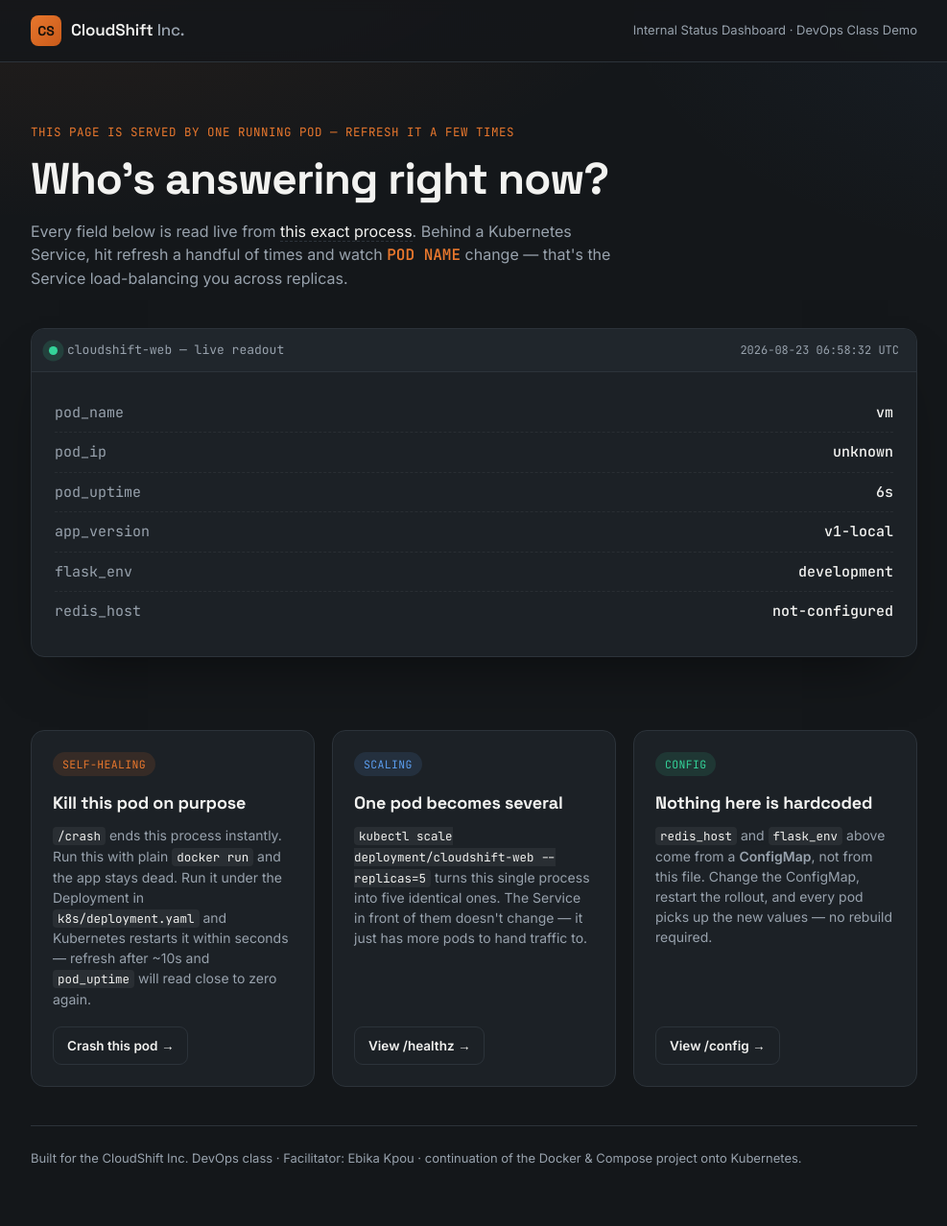
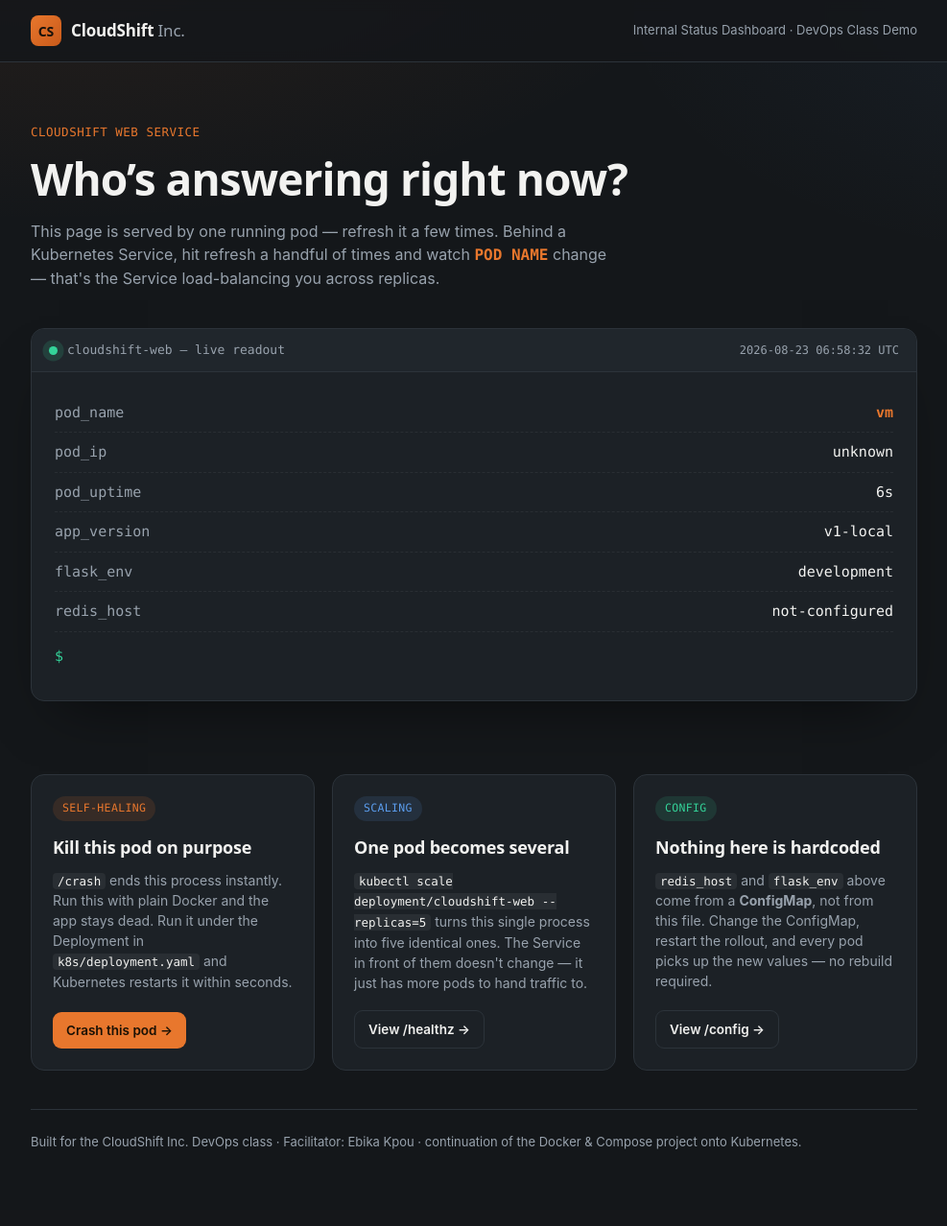
Before and after one commit to christianobi1/cloudshift-automation-toolkit, a Flask app: page / in a window 1280 px wide. Shown: the whole page at 96% size, without its empty margins (146-1133 px from the left). After the commit the page ends 1198 px from the top, so only its background shows below. Run offline with Flask 3, Linux system fonts and the light colour scheme.

Commit message:
Production-harden the Kubernetes deployment: namespace, Secrets, Ingress+TLS, HPA, CI/CD

```diff
--- a/app.py
+++ b/app.py
@@ -1,5 +1,3 @@
-#!/usr/bin/env python3
-
 """
 CloudShift Status Dashboard — production build
 -----------------------------------------------
@@ -19,6 +17,32 @@ The original was:
 
 That JSON response still exists below at /api/status, unchanged, so
 anything that already depends on it keeps working.
+
+What's new in this build, and why:
+
+  - Structured logging to stdout (not print()) — this is what a real
+    log aggregator (CloudWatch, Loki, whatever) actually ingests.
+
+  - /healthz (liveness) and /readyz (readiness) are now separate, which
+    is what a real Kubernetes Deployment should point at: liveness asks
+    "should this pod be restarted?", readiness asks "should this pod
+    receive traffic right now?" — they are different questions.
+
+  - /crash is now OFF by default. It only works when DEMO_MODE=true
+    is set in the ConfigMap (see k8s/configmap.yaml). A real production
+    deployment leaves DEMO_MODE unset, and this endpoint 403s. This
+    mirrors a real practice: dangerous debug endpoints are opt-in,
+    not opt-out.
+
+  - Running under gunicorn (see Dockerfile) instead of Flask's dev
+    server changes how /crash needs to behave — see the comment on the
+    /crash route below for why.
+
+  - No /metrics or Prometheus dependency. That's a deliberate omission,
+    not an oversight: this class hasn't covered Prometheus/observability
+    yet, so nothing here should assume it. It's a natural next module
+    to add once that's taught, on top of the /healthz and /readyz
+    already in place.
 """
 
 import logging
@@ -31,7 +55,9 @@ from datetime import datetime, timezone
 
 from flask import Flask, jsonify, render_template, request
 
+
 # --- Structured-ish logging --------------------------------------------
+
 # A real deployment would use JSON logging + a log shipper. This keeps it
 # simple but still goes to stdout, which is what `kubectl logs` reads and
 # what any log aggregator tails in production.
@@ -40,15 +66,19 @@ logging.basicConfig(
     level=logging.INFO,
     format="%(asctime)s level=%(levelname)s msg=%(message)s",
 )
+
 log = logging.getLogger("cloudshift")
 
 app = Flask(__name__)
+
 
 # When this process started. Used to show "pod uptime" — the number that
 # resets to zero every time Kubernetes restarts a crashed pod.
 PROCESS_START = time.time()
 
+
 # --- Config values ----------------------------------------------------
+
 # In Lab Guide 4 these move from hardcoded strings into a ConfigMap.
 # We read them from the environment with safe defaults so the app also
 # runs fine locally with plain `docker run`, before any K8s concepts
@@ -57,23 +87,29 @@ APP_VERSION = os.environ.get("APP_VERSION", "v1-local")
 FLASK_ENV = os.environ.get("FLASK_ENV", "development")
 REDIS_HOST = os.environ.get("REDIS_HOST", "not-configured")
 
+
 # Off by default. Only the classroom ConfigMap sets this to "true".
 # A real production ConfigMap should never set this.
 DEMO_MODE = os.environ.get("DEMO_MODE", "false").lower() == "true"
 
-# --- Pod identity -------------------------------------------------------
+
+# --- Pod identity -----------------------------------------------------
+
 # POD_NAME and POD_IP are populated by the Kubernetes Downward API
 # (see k8s/deployment.yaml, env: section referencing fieldRef).
 # Locally / under plain Docker they fall back to the container hostname.
 POD_NAME = os.environ.get("POD_NAME", socket.gethostname())
 POD_IP = os.environ.get("POD_IP", "unknown")
 
-# Detects whether we're running under gunicorn (see Dockerfile CMD) or
+
+# Detects whether we're running under gunicorn (see Dockerfile) or
 # directly via `python3 app.py` (local testing, no supervisor process).
 # /crash needs to behave differently in each case — see that route below.
 RUNNING_UNDER_GUNICORN = "gunicorn" in sys.argv[0]
 
-# --- Request logging -----------------------------------------------------
+
+# --- Request logging --------------------------------------------------
+
 @app.after_request
 def _log_request(response):
     log.info(
@@ -88,6 +124,8 @@ def _log_request(response):
 def pod_uptime_seconds() -> int:
     return int(time.time() - PROCESS_START)
 
+
+# --- Routes -----------------------------------------------------------
 
 @app.route("/")
 def index():
@@ -106,7 +144,8 @@ def index():
 @app.route("/api/status")
 def api_status():
     """Unchanged from the original app.py — kept for backward compatibility
-    with anything that already calls this route."""
+    with anything that already calls this route.
+    """
     return jsonify(status="ok", service="cloudshift-app")
 
 
@@ -115,7 +154,8 @@ def healthz():
     """Liveness probe. Answers one question: is this process still alive
     and able to respond at all? If this stops responding, Kubernetes
     kills and replaces the pod — it does NOT ask whether the app is
-    ready for traffic, only whether it should keep existing."""
+    ready for traffic, only whether it should keep existing.
+    """
     return jsonify(
         status="ok",
         pod=POD_NAME,
@@ -129,14 +169,16 @@ def readyz():
     receive traffic right now? In a real app this would check its
     actual dependencies (database, cache, etc.) and return 503 if any
     of them are unreachable, so the Service stops routing to it until
-    it recovers — without Kubernetes killing the pod over it."""
+    it recovers — without Kubernetes killing the pod over it.
+    """
     return jsonify(status="ready", pod=POD_NAME)
 
 
 @app.route("/config")
 def config():
     """Shows exactly what Lab Guide 4 is teaching: which values came from
-    the ConfigMap vs. which are hardcoded fallback defaults."""
+    the ConfigMap vs. which are hardcoded fallback defaults.
+    """
     return jsonify(
         app_version=APP_VERSION,
         flask_env=FLASK_ENV,
@@ -166,9 +208,12 @@ def crash():
     `python3 app.py` there's no supervisor, so a plain exit is enough.
     """
     if not DEMO_MODE:
-        return jsonify(
-            error="disabled: set DEMO_MODE=true to enable this demo endpoint"
-        ), 403
+        return (
+            jsonify(
+                error="disabled: set DEMO_MODE=true to enable this demo endpoint"
+            ),
+            403,
+        )
 
     log.warning(
         "crash endpoint triggered on pod=%s — killing container",
@@ -180,7 +225,7 @@ def crash():
     else:
         os._exit(1)
 
-    return jsonify(status="crashing"), 200  # likely never sent — the process is already dying
+    return jsonify(status="crashing"), 200
 
 
 if __name__ == "__main__":
--- a/k8s/configmap.yaml
+++ b/k8s/configmap.yaml
@@ -7,3 +7,4 @@ data:
   APP_VERSION: "v1"
   FLASK_ENV: "production"
   REDIS_HOST: "cache"
+  DEMO_MODE: "true"
--- a/k8s/hpa.yaml
+++ b/k8s/hpa.yaml
@@ -3,13 +3,16 @@ kind: HorizontalPodAutoscaler
 metadata:
   name: cloudshift-web
   namespace: cloudshift
+
 spec:
   scaleTargetRef:
     apiVersion: apps/v1
     kind: Deployment
     name: cloudshift-web
+
   minReplicas: 3
   maxReplicas: 10
+
   metrics:
     - type: Resource
       resource:
@@ -17,8 +20,10 @@ spec:
         target:
           type: Utilization
           averageUtilization: 70
+
   behavior:
     scaleDown:
       stabilizationWindowSeconds: 300
+
     scaleUp:
       stabilizationWindowSeconds: 0
--- a/k8s/ingress.yaml
+++ b/k8s/ingress.yaml
@@ -5,14 +5,15 @@ metadata:
   namespace: cloudshift
   annotations:
     nginx.ingress.kubernetes.io/ssl-redirect: "true"
-    # Real cluster:
-    # cert-manager.io/cluster-issuer: "letsencrypt-prod"
+
 spec:
   ingressClassName: nginx
+
   tls:
     - hosts:
         - cloudshift.local
       secretName: cloudshift-tls
+
   rules:
     - host: cloudshift.local
       http:
--- a/k8s/pdb.yaml
+++ b/k8s/pdb.yaml
@@ -3,6 +3,7 @@ kind: PodDisruptionBudget
 metadata:
   name: cloudshift-web
   namespace: cloudshift
+
 spec:
   minAvailable: 2
   selector:
--- a/requirements.txt
+++ b/requirements.txt
@@ -1,3 +1,2 @@
 Flask==3.0.0
 gunicorn==21.2.0
-pytest
--- a/static/style.css
+++ b/static/style.css
@@ -1,5 +1,4 @@
-/* CloudShift Inc. — internal status dashboard
-   Palette: charcoal + orange */
+/* CloudShift Inc. — internal status dashboard */
 
 :root {
   --bg: #14171a;
@@ -42,11 +41,14 @@ body {
       transparent 55%
     ),
     var(--bg);
+
   color: var(--text);
   font-family: var(--body);
   line-height: 1.5;
   -webkit-font-smoothing: antialiased;
 }
+
+/* ---------- Layout ---------- */
 
 .wrap {
   max-width: 980px;
@@ -234,23 +236,52 @@ h1 {
   color: var(--muted);
 }
 
-.value {
+.val {
   color: var(--text);
   font-weight: 500;
   text-align: right;
   word-break: break-word;
 }
 
-/* ---------- Dashboard cards ---------- */
+.val-accent {
+  color: var(--orange);
+  font-weight: 600;
+}
 
-.cards {
+.row-cursor {
+  border-bottom: none;
+  padding-top: 14px;
+}
+
+.prompt {
+  color: var(--green);
+}
+
+.cursor {
+  display: inline-block;
+  width: 8px;
+  height: 16px;
+  background: var(--text);
+  margin-left: 6px;
+  animation: blink 1s steps(1) infinite;
+}
+
+@keyframes blink {
+  50% {
+    opacity: 0;
+  }
+}
+
+/* ---------- Concept cards ---------- */
+
+.concepts {
   display: grid;
   grid-template-columns: repeat(3, 1fr);
   gap: 18px;
   padding: 44px 0 20px;
 }
 
-.card {
+.concept-card {
   background: var(--panel);
   border: 1px solid var(--border);
   border-radius: 14px;
@@ -259,7 +290,7 @@ h1 {
   flex-direction: column;
 }
 
-.card-label {
+.tag {
   display: inline-block;
   width: fit-content;
   font-family: var(--mono);
@@ -269,35 +300,38 @@ h1 {
   padding: 4px 10px;
   border-radius: 999px;
   margin-bottom: 14px;
+}
+
+.tag-orange {
   background: var(--orange-soft);
   color: var(--orange);
 }
 
-.card:nth-child(2) .card-label {
+.tag-blue {
   background: var(--blue-soft);
   color: var(--blue);
 }
 
-.card:nth-child(3) .card-label {
+.tag-green {
   background: var(--green-soft);
   color: var(--green);
 }
 
-.card h2 {
+.concept-card h3 {
   font-family: var(--display);
   font-size: 18px;
   margin: 0 0 10px;
   letter-spacing: -0.01em;
 }
 
-.card p {
+.concept-card p {
   color: var(--muted);
   font-size: 14px;
   margin: 0 0 18px;
   flex-grow: 1;
 }
 
-.card code {
+.concept-card code {
   font-family: var(--mono);
   font-size: 12.5px;
   background: rgba(255, 255, 255, 0.06);
@@ -306,7 +340,8 @@ h1 {
   color: var(--text);
 }
 
-.card-link {
+.crash-btn,
+.ghost-btn {
   display: inline-flex;
   align-items: center;
   width: fit-content;
@@ -316,19 +351,30 @@ h1 {
   text-decoration: none;
   padding: 9px 14px;
   border-radius: 9px;
+  transition:
+    transform 0.15s ease,
+    background 0.15s ease;
+}
+
+.crash-btn {
+  background: var(--orange);
+  color: #1a1105;
+}
+
+.crash-btn:hover {
+  transform: translateY(-1px);
+  background: #f08442;
+}
+
+.ghost-btn {
   background: transparent;
   color: var(--text);
   border: 1px solid var(--border);
-  transition:
-    transform 0.15s ease,
-    background 0.15s ease,
-    border-color 0.15s ease;
 }
 
-.card-link:hover {
+.ghost-btn:hover {
   transform: translateY(-1px);
   border-color: var(--muted);
-  background: rgba(255, 255, 255, 0.03);
 }
 
 /* ---------- Footer ---------- */
@@ -348,7 +394,7 @@ h1 {
 /* ---------- Responsive ---------- */
 
 @media (max-width: 760px) {
-  .cards {
+  .concepts {
     grid-template-columns: 1fr;
   }
 
@@ -360,7 +406,8 @@ h1 {
 /* ---------- Reduced motion ---------- */
 
 @media (prefers-reduced-motion: reduce) {
-  .dot-live {
+  .dot-live,
+  .cursor {
     animation: none;
   }
 }
--- a/templates/index.html
+++ b/templates/index.html
@@ -1,53 +1,49 @@
-<!doctype html>
+<!DOCTYPE html>
 <html lang="en">
 <head>
-  <meta charset="utf-8" />
-  <meta name="viewport" content="width=device-width, initial-scale=1" />
-
-  <title>CloudShift Status — {{ pod_name }}</title>
-
-  <link rel="preconnect" href="https://fonts.googleapis.com">
-  <link href="https://fonts.googleapis.com/css2?family=Space+Grotesk:wght@500;600;700&family=Inter:wght@400;500;600&family=JetBrains+Mono:wght@400;500;600&display=swap" rel="stylesheet">
-
-  <link rel="stylesheet" href="{{ url_for('static', filename='style.css') }}" />
+  <meta charset="UTF-8">
+  <meta name="viewport" content="width=device-width, initial-scale=1.0">
+  <title>CloudShift Inc. — Status Dashboard</title>
+  <link rel="stylesheet" href="{{ url_for('static', filename='style.css') }}">
 </head>
 
 <body>
 
   <header class="topbar">
-    <div class="wrap topbar-inner">
+    <div class="topbar-inner wrap">
       <div class="brand">
         <span class="brand-mark">CS</span>
-        <span class="brand-name">CloudShift<span class="brand-inc">Inc.</span></span>
+        <span class="brand-name">
+          CloudShift<span class="brand-inc">Inc.</span>
+        </span>
       </div>
 
-      <div class="brand-tag">
-        Internal Status Dashboard &middot; DevOps Class Demo
-      </div>
+      <span class="brand-tag">
+        Internal Status Dashboard · DevOps Class Demo
+      </span>
     </div>
   </header>
 
   <main class="wrap">
 
     <section class="hero">
-      <p class="eyebrow">
-        This page is served by one running pod &mdash; refresh it a few times
-      </p>
+      <p class="eyebrow">CloudShift Web Service</p>
 
-      <h1>Who's answering right now?</h1>
+      <h1>Who’s answering right now?</h1>
 
       <p class="lede">
-        Every field below is read live from <em>this exact process</em>.
-        Behind a Kubernetes Service, hit refresh a handful of times and watch
-        <span class="hl">POD NAME</span> change &mdash; that's the Service
+        This page is served by one running pod — refresh it a few times.
+        Behind a Kubernetes Service, hit refresh a handful of times and
+        watch <span class="hl">POD NAME</span> change — that's the Service
         load-balancing you across replicas.
       </p>
 
       <div class="terminal">
+
         <div class="terminal-bar">
           <span class="dot dot-live"></span>
           <span class="terminal-label">
-            cloudshift-web &mdash; live readout
+            cloudshift-web — live readout
           </span>
           <span class="terminal-time">{{ now }}</span>
         </div>
@@ -56,112 +52,122 @@
 
           <div class="row">
             <span class="key">pod_name</span>
-            <span class="value">{{ pod_name }}</span>
+            <span class="val val-accent">{{ pod_name }}</span>
           </div>
 
           <div class="row">
             <span class="key">pod_ip</span>
-            <span class="value">{{ pod_ip }}</span>
+            <span class="val">{{ pod_ip }}</span>
           </div>
 
           <div class="row">
             <span class="key">pod_uptime</span>
-            <span class="value" id="uptime" data-start="{{ uptime }}">
-              {{ uptime }}s
-            </span>
+            <span
+              class="val"
+              id="uptime"
+              data-start="{{ uptime }}"
+            >{{ uptime }}s</span>
           </div>
 
           <div class="row">
             <span class="key">app_version</span>
-            <span class="value">{{ version }}</span>
+            <span class="val">{{ version }}</span>
           </div>
 
           <div class="row">
             <span class="key">flask_env</span>
-            <span class="value">{{ env }}</span>
+            <span class="val">{{ env }}</span>
           </div>
 
           <div class="row">
             <span class="key">redis_host</span>
-            <span class="value">{{ redis_host }}</span>
+            <span class="val">{{ redis_host }}</span>
+          </div>
+
+          <div class="row row-cursor">
+            <span class="prompt">$</span>
+            <span class="cursor"></span>
           </div>
 
         </div>
       </div>
     </section>
 
-    <section class="cards">
 
-      <article class="card">
-        <div class="card-label">Self-healing</div>
+    <section class="concepts">
 
-        <h2>Kill this pod on purpose</h2>
+      <article class="concept-card">
+        <span class="tag tag-orange">Self-healing</span>
+
+        <h3>Kill this pod on purpose</h3>
 
         <p>
-          <code>/crash</code> ends this process instantly. Run this with plain
-          <code>docker run</code> and the app stays dead. Run it under the
-          Deployment in <code>k8s/deployment.yaml</code> and Kubernetes
-          restarts it within seconds &mdash; refresh after ~10s and
-          <code>pod_uptime</code> will read close to zero again.
+          <code>/crash</code> ends this process instantly. Run this with
+          plain Docker and the app stays dead. Run it under the Deployment
+          in <code>k8s/deployment.yaml</code> and Kubernetes restarts it
+          within seconds.
         </p>
 
-        <a href="/crash" class="card-link">
-          Crash this pod &rarr;
+        <a class="crash-btn" href="/crash">
+          Crash this pod →
         </a>
       </article>
 
-      <article class="card">
-        <div class="card-label">Scaling</div>
 
-        <h2>One pod becomes several</h2>
+      <article class="concept-card">
+        <span class="tag tag-blue">Scaling</span>
+
+        <h3>One pod becomes several</h3>
 
         <p>
           <code>kubectl scale deployment/cloudshift-web --replicas=5</code>
-          turns this single process into five identical ones. The Service in
-          front of them doesn't change &mdash; it just has more pods to hand
+          turns this single process into five identical ones. The Service
+          in front of them doesn't change — it just has more pods to hand
           traffic to.
         </p>
 
-        <a href="/healthz" class="card-link">
-          View /healthz &rarr;
+        <a class="ghost-btn" href="/healthz">
+          View /healthz →
         </a>
       </article>
 
-      <article class="card">
-        <div class="card-label">Config</div>
 
-        <h2>Nothing here is hardcoded</h2>
+      <article class="concept-card">
+        <span class="tag tag-green">Config</span>
+
+        <h3>Nothing here is hardcoded</h3>
 
         <p>
-          <code>redis_host</code> and <code>flask_env</code> above come from a
-          <strong>ConfigMap</strong>, not from this file. Change the ConfigMap,
-          restart the rollout, and every pod picks up the new values &mdash;
-          no rebuild required.
+          <code>redis_host</code> and <code>flask_env</code> above come from
+          a <strong>ConfigMap</strong>, not from this file. Change the
+          ConfigMap, restart the rollout, and every pod picks up the new
+          values — no rebuild required.
         </p>
 
-        <a href="/config" class="card-link">
-          View /config &rarr;
+        <a class="ghost-btn" href="/config">
+          View /config →
         </a>
       </article>
 
     </section>
 
+
     <section class="footnote">
       <p>
-        Built for the CloudShift Inc. DevOps class &middot;
-        Facilitator: Ebika Kpou &middot;
-        continuation of the Docker &amp; Compose project onto Kubernetes.
+        Built for the CloudShift Inc. DevOps class · Facilitator:
+        Ebika Kpou · continuation of the Docker &amp; Compose project
+        onto Kubernetes.
       </p>
     </section>
 
   </main>
 
+
   <script>
-    // Ticks the on-page uptime counter once per second, purely cosmetic —
-    // the server-rendered value is the one that actually resets after a crash.
+    // Ticks the on-page uptime counter once per second.
+    // The server-rendered value is the one that actually resets after a crash.
 
     const el = document.getElementById('uptime');
-
     let seconds = parseInt(el.dataset.start, 10) || 0;
 
     setInterval(() => {
```
Also changed, not shown: k8s/deployment.yaml (+19 -2 lines), test_app.py (+13 -15 lines), k8s/kustomization.yaml (line endings or trailing spaces), k8s/namespace.yaml (line endings or trailing spaces), k8s/secret.yaml (line endings or trailing spaces), k8s/service.yaml (line endings or trailing spaces), 4 other files.
